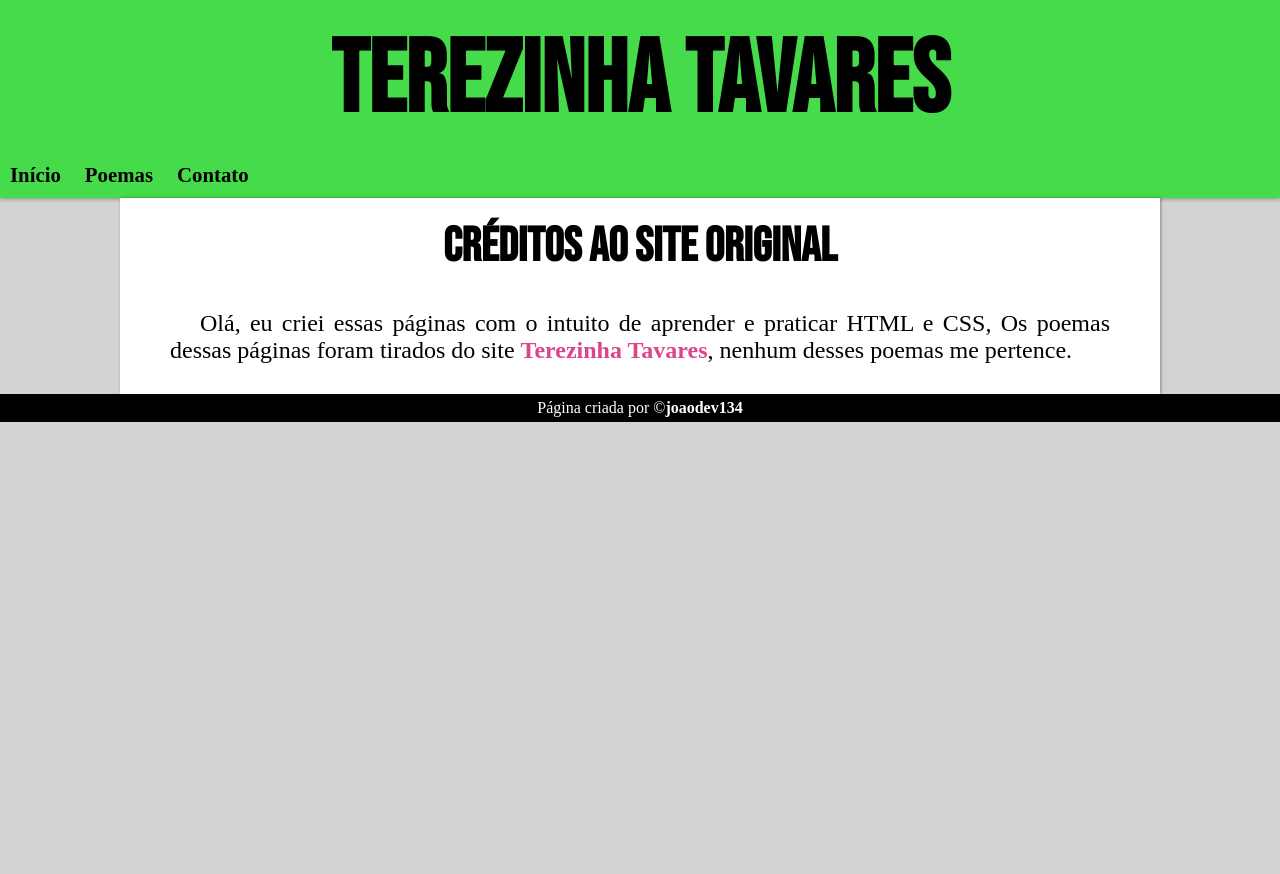
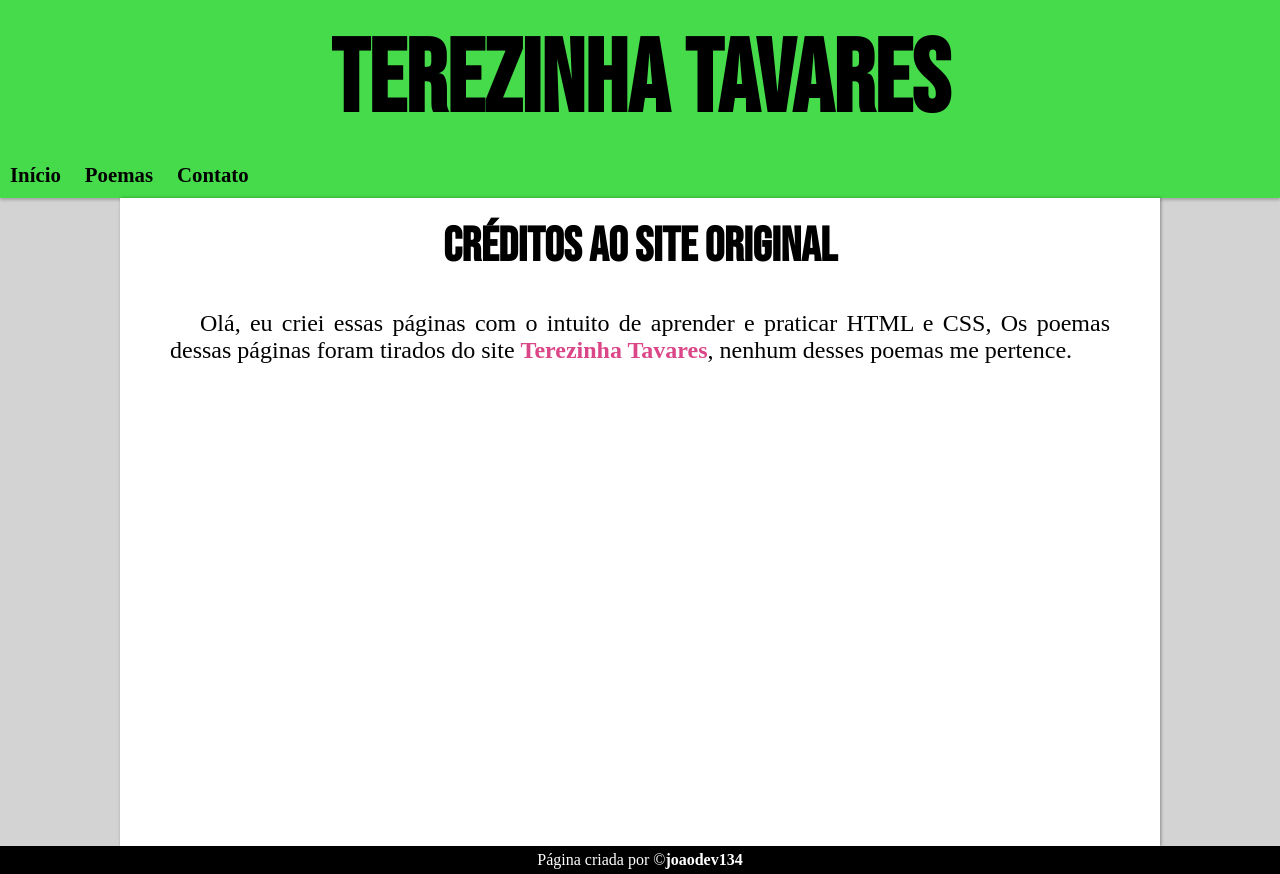
Before and after one commit to joaodev134/terezinha-tavares, a plain HTML site: page index.html in a window 1280 px wide. Before the commit the page ends 800 px from the top, so only its background shows below. Drawn offline with Linux system fonts and the light colour scheme.

Commit message:
style01 atualizado

```diff
--- a/style01.css
+++ b/style01.css
@@ -63,6 +63,7 @@ main {
     box-shadow: 1px 0px 3px rgba(0, 0, 0, 0.37);
     padding-left: 20px;
     padding-right: 20px;
+    height: 81vh;
 }
 
 main h1 {
```
